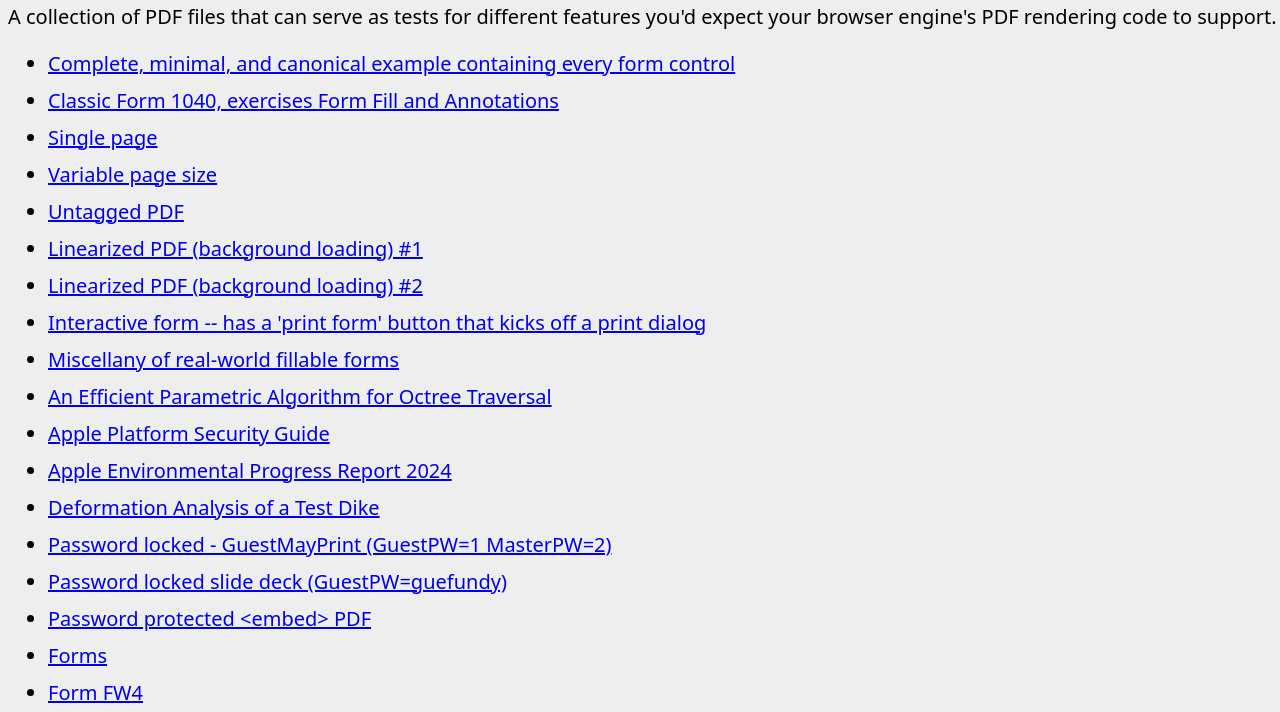
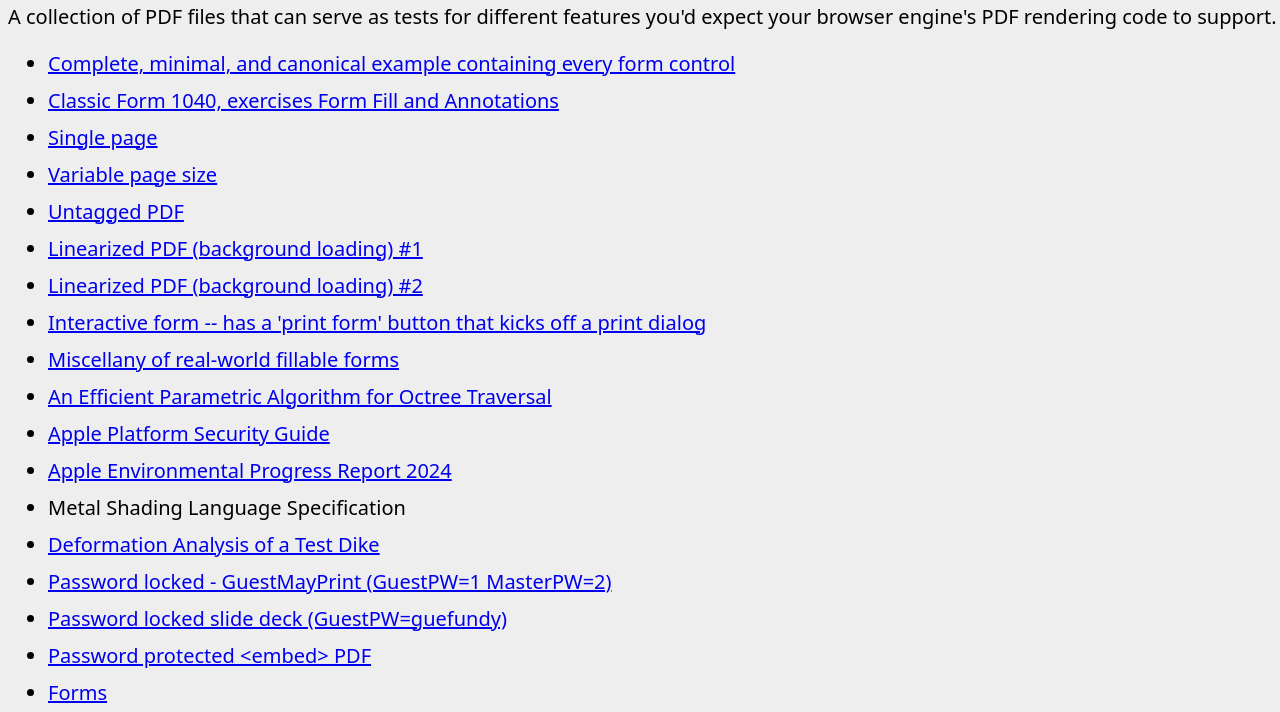
Before and after one commit to aprotyas/interestingPDFs, a plain HTML site: page index.html in a window 1280 px wide. Shown: the part 88-800 px from the top of the page. Drawn offline with Linux system fonts and the light colour scheme.

Commit message:
Add Metal Shading Language Specification

```diff
--- a/index.html
+++ b/index.html
@@ -37,6 +37,7 @@ you'd expect your browser engine's PDF rendering code to support.
   <li><a href="An%20Efficient%20Parametric%20Algorithm%20for%20Octree%20Traversal.pdf">An Efficient Parametric Algorithm for Octree Traversal</a></li>
   <li><a href="apple-platform-security-guide.pdf">Apple Platform Security Guide</a></li>
   <li><a href="Apple_Environmental_Progress_Report_2024.pdf">Apple Environmental Progress Report 2024</a></li>
+  <li><a href="https://developer.apple.com/metal/Metal-Shading-Language-Specification.pdf"></a>Metal Shading Language Specification</li>
   <li><a href="deformation-analysis-of-a-test-dike.pdf">Deformation Analysis of a Test Dike</a></li>
   <li><a href="Encryption_GuestMayPrint%20%28GuestPW%3D1%20MasterPW%3D2%29.pdf">Password locked - GuestMayPrint (GuestPW=1 MasterPW=2)</a></li>
   <li><a href="Encryption_LockedEvenHidesPageNumbers_%28GuestPW%3Dguefundy%29.pdf">Password locked slide deck (GuestPW=guefundy)</a></li>
```
